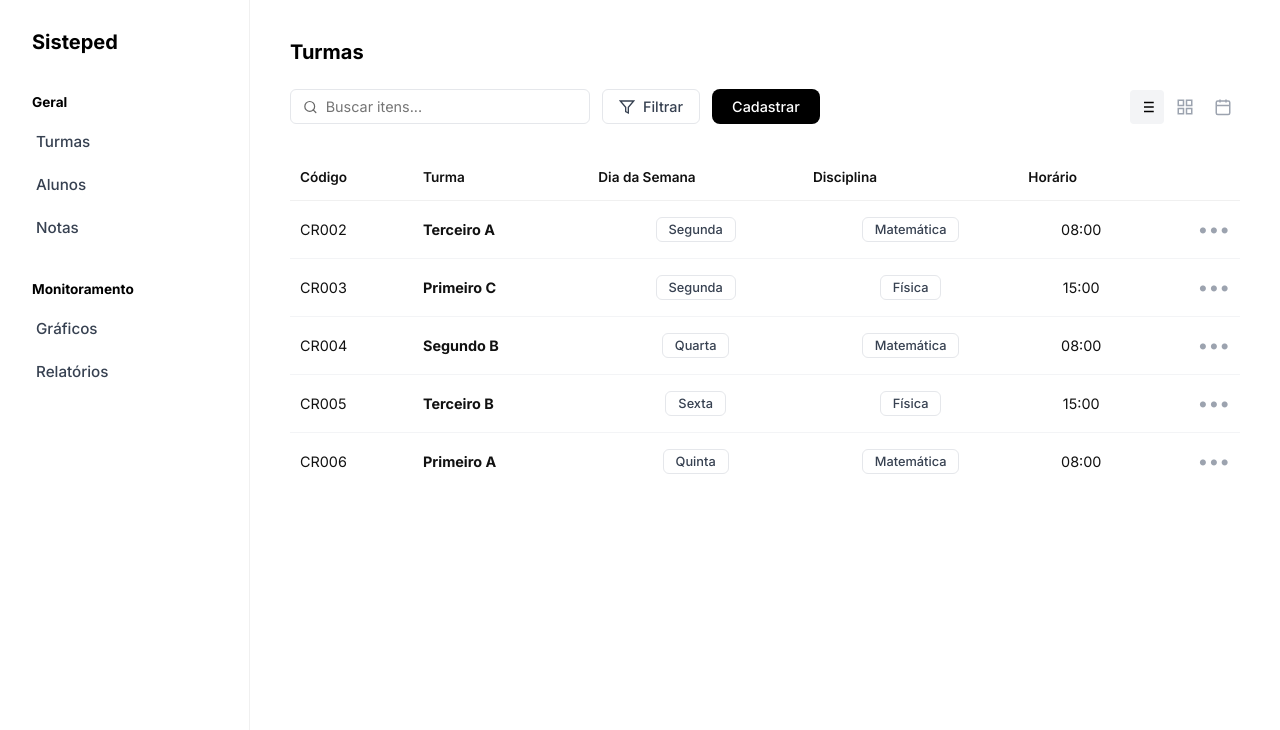
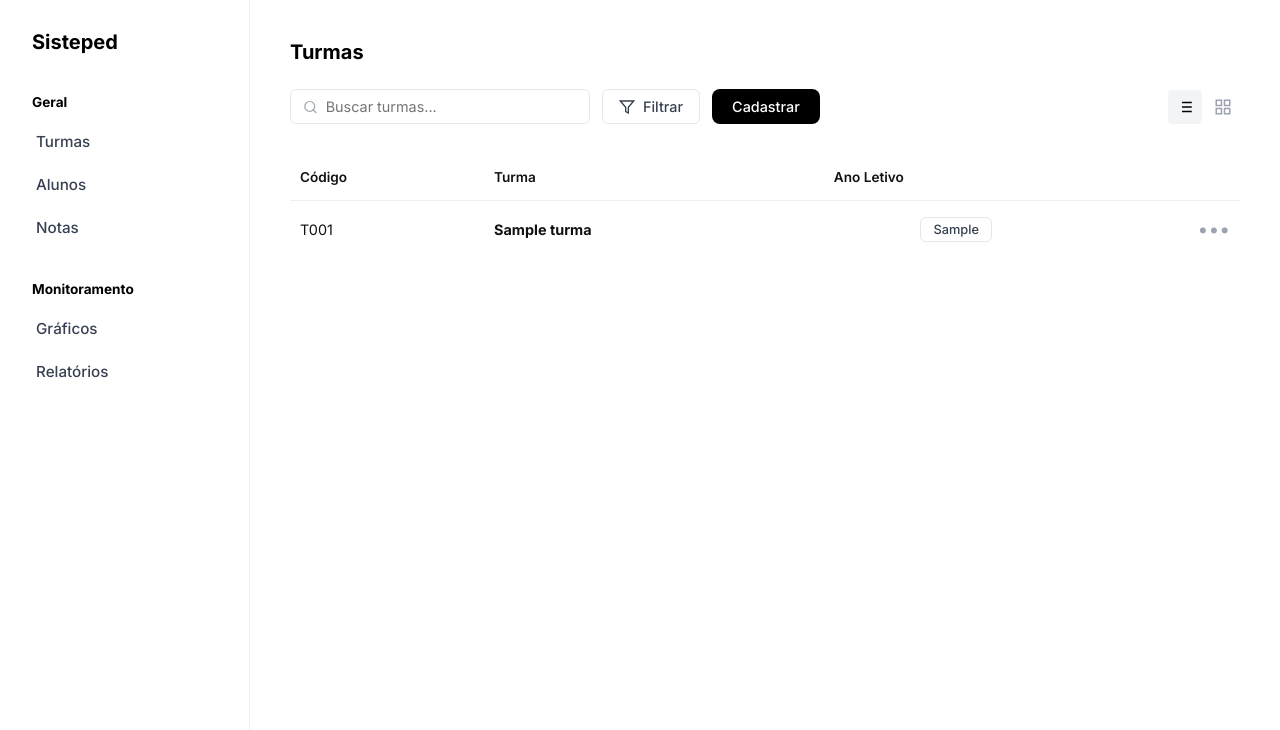
Before and after one commit to r7melo/SistepedV2, a Flask app: page /turmas/ in a window 1280 px wide. Shown: the top 730 px of the page. Run offline with Flask 3, Linux system fonts and the light colour scheme; the visitor is signed in with stand-in values (Sample User, id 1); tables that the repository leaves empty hold one stand-in row (values such as "Sample post").

Commit message:
Cadastro e Exibição de Turmas

```diff
--- a/database/init.sql
+++ b/database/init.sql
@@ -170,3 +170,6 @@ CREATE TABLE IF NOT EXISTS ProfessorDisciplina (
         FOREIGN KEY (idDisciplina)
         REFERENCES Disciplina(idDisciplina)
 );
+
+
+INSERT INTO Escola (instituicaoEscolar) VALUES ('Escola Modelo Sisteped');
--- a/sisteped/src/routes/turmas.py
+++ b/sisteped/src/routes/turmas.py
@@ -1,4 +1,5 @@
-from flask import Blueprint, render_template, session, redirect, url_for
+from flask import Blueprint, flash, render_template, request, session, redirect, url_for
+from ..services.turma_service import criar_turma, listar_turmas
 
 turmas_bp = Blueprint('turmas', __name__, url_prefix='/turmas')
 
@@ -7,12 +8,23 @@ def index():
     if 'user_id' not in session:
         return redirect(url_for('auth.login'))
 
-    return render_template('turmas.html', nome=session.get('user_name'))
+    lista_de_turmas = listar_turmas()
+
+    return render_template('turmas.html', turmas=lista_de_turmas)
 
 
-@turmas_bp.route('/cadastrar_turma', methods=['GET'])
+@turmas_bp.route('/cadastrar_turma', methods=['GET', 'POST'])
 def cadastrar_turma():
-    if 'user_id' not in session:
-        return redirect(url_for('auth.login'))
+    if 'user_id' not in session: return redirect(url_for('auth.login'))
 
-    return render_template('cadastrar_turma.html', nome=session.get('user_name'))
+    if request.method == 'POST':
+        nome = request.form.get('nome')
+        ano = request.form.get('ano')
+
+        if criar_turma(nome, ano):
+            flash('Turma criada com sucesso!', 'success')
+            return redirect(url_for('turmas.cadastrar_turma'))
+        else:
+            flash('Erro ao criar turma.', 'error')
+
+    return render_template('cadastrar_turma.html')
--- /dev/null
+++ b/sisteped/src/services/turma_service.py
@@ -0,0 +1,45 @@
+from .db import get_db_connection
+
+def listar_turmas():
+    conn = get_db_connection()
+    resultados = []
+
+    if conn:
+        try:
+            cursor = conn.cursor(dictionary=True)
+            query = "SELECT idTurma, nome, anoLetivo FROM Turma ORDER BY nome ASC"
+            cursor.execute(query)
+            resultados = cursor.fetchall()
+        except Exception as e:
+            print(f"Erro ao listar turmas: {e}")
+        finally:
+            cursor.close()
+            conn.close()
+
+    return resultados
+
+def criar_turma(nome, ano_letivo, id_escola=1):
+    """
+    Insere uma nova turma no banco.
+    Obs: id_escola é obrigatório no banco, fixamos em 1 por enquanto.
+    """
+    conn = get_db_connection()
+    if not conn:
+        return False
+
+    try:
+        cursor = conn.cursor()
+
+        query = "INSERT INTO Turma (nome, anoLetivo, idEscola) VALUES (%s, %s, %s)"
+        cursor.execute(query, (nome, ano_letivo, id_escola))
+
+        conn.commit()
+        return True
+
+    except Exception as e:
+        print(f"Erro ao criar turma: {e}")
+        conn.rollback()
+        return False
+    finally:
+        cursor.close()
+        conn.close()
--- a/sisteped/src/templates/turmas.html
+++ b/sisteped/src/templates/turmas.html
@@ -1,4 +1,6 @@
 {% extends "base.html" %}
+
+{% block title %}Turmas - Sisteped{% endblock %}
 
 {% block content %}
 <div class="page-container">
@@ -10,8 +12,8 @@
     <div class="toolbar">
         <div class="toolbar-left">
             <div class="search-box">
-                <svg width="16" height="16" viewBox="0 0 24 24" fill="none" stroke="#666" stroke-width="2" stroke-linecap="round" stroke-linejoin="round"><circle cx="11" cy="11" r="8"></circle><line x1="21" y1="21" x2="16.65" y2="16.65"></line></svg>
-                <input type="text" placeholder="Buscar itens...">
+                <svg width="16" height="16" viewBox="0 0 24 24" fill="none" stroke="#9ca3af" stroke-width="2" stroke-linecap="round" stroke-linejoin="round"><circle cx="11" cy="11" r="8"></circle><line x1="21" y1="21" x2="16.65" y2="16.65"></line></svg>
+                <input type="text" placeholder="Buscar turmas...">
             </div>
 
             <button class="btn-outline">
@@ -19,20 +21,15 @@
                 Filtrar
             </button>
 
-            <a href="{{ url_for('turmas.cadastrar_turma') }}"><button class="btn-black small">Cadastrar</button></a>
+            <a href="{{ url_for('turmas.cadastrar_turma') }}">
+                <button class="btn-black small">Cadastrar</button>
+            </a>
         </div>
 
         <div class="toolbar-right">
             <div class="view-toggles">
-                <button class="icon-btn active">
-                    <svg width="18" height="18" viewBox="0 0 24 24" fill="none" stroke="currentColor" stroke-width="2"><line x1="8" y1="6" x2="21" y2="6"></line><line x1="8" y1="12" x2="21" y2="12"></line><line x1="8" y1="18" x2="21" y2="18"></line><line x1="3" y1="6" x2="3.01" y2="6"></line><line x1="3" y1="12" x2="3.01" y2="12"></line><line x1="3" y1="18" x2="3.01" y2="18"></line></svg>
-                </button>
-                <button class="icon-btn">
-                    <svg width="18" height="18" viewBox="0 0 24 24" fill="none" stroke="currentColor" stroke-width="2"><rect x="3" y="3" width="7" height="7"></rect><rect x="14" y="3" width="7" height="7"></rect><rect x="14" y="14" width="7" height="7"></rect><rect x="3" y="14" width="7" height="7"></rect></svg>
-                </button>
-                <button class="icon-btn">
-                    <svg width="18" height="18" viewBox="0 0 24 24" fill="none" stroke="currentColor" stroke-width="2"><rect x="3" y="4" width="18" height="18" rx="2" ry="2"></rect><line x1="16" y1="2" x2="16" y2="6"></line><line x1="8" y1="2" x2="8" y2="6"></line><line x1="3" y1="10" x2="21" y2="10"></line></svg>
-                </button>
+                <button class="icon-btn active"><svg width="18" height="18" viewBox="0 0 24 24" fill="none" stroke="currentColor" stroke-width="2"><line x1="8" y1="6" x2="21" y2="6"></line><line x1="8" y1="12" x2="21" y2="12"></line><line x1="8" y1="18" x2="21" y2="18"></line><line x1="3" y1="6" x2="3.01" y2="6"></line><line x1="3" y1="12" x2="3.01" y2="12"></line><line x1="3" y1="18" x2="3.01" y2="18"></line></svg></button>
+                <button class="icon-btn"><svg width="18" height="18" viewBox="0 0 24 24" fill="none" stroke="currentColor" stroke-width="2"><rect x="3" y="3" width="7" height="7"></rect><rect x="14" y="3" width="7" height="7"></rect><rect x="14" y="14" width="7" height="7"></rect><rect x="3" y="14" width="7" height="7"></rect></svg></button>
             </div>
         </div>
     </div>
@@ -43,63 +40,33 @@
                 <tr>
                     <th>Código</th>
                     <th>Turma</th>
-                    <th class="text-center">Dia da Semana</th>
-                    <th class="text-center">Disciplina</th>
-                    <th class="text-center">Horário</th>
-                    <th></th> </tr>
+                    <th class="text-center">Ano Letivo</th>
+                    <th></th>
+                </tr>
             </thead>
             <tbody>
+                {% for turma in turmas %}
                 <tr>
-                    <td class="text-gray">CR002</td>
-                    <td><strong>Terceiro A</strong></td>
-                    <td class="text-center"><span class="badge">Segunda</span></td>
-                    <td class="text-center"><span class="badge">Matemática</span></td>
-                    <td class="text-center text-gray">08:00</td>
+                    <td class="text-gray">T{{ '%03d' % turma.idTurma }}</td>
+
+                    <td><strong>{{ turma.nome }}</strong></td>
+
+                    <td class="text-center">
+                        <span class="badge">{{ turma.anoLetivo }}</span>
+                    </td>
+
                     <td class="text-right">
-                        <button class="icon-btn-sm">•••</button>
+                        <button class="icon-btn-sm" title="Opções">•••</button>
                     </td>
                 </tr>
+                {% else %}
                 <tr>
-                    <td class="text-gray">CR003</td>
-                    <td><strong>Primeiro C</strong></td>
-                    <td class="text-center"><span class="badge">Segunda</span></td>
-                    <td class="text-center"><span class="badge">Física</span></td>
-                    <td class="text-center text-gray">15:00</td>
-                    <td class="text-right">
-                        <button class="icon-btn-sm">•••</button>
+                    <td colspan="4" class="text-center" style="padding: 40px; color: #6b7280;">
+                        Nenhuma turma encontrada. Clique em cadastrar para começar.
                     </td>
                 </tr>
-                <tr>
-                    <td class="text-gray">CR004</td>
-                    <td><strong>Segundo B</strong></td>
-                    <td class="text-center"><span class="badge">Quarta</span></td>
-                    <td class="text-center"><span class="badge">Matemática</span></td>
-                    <td class="text-center text-gray">08:00</td>
-                    <td class="text-right">
-                        <button class="icon-btn-sm">•••</button>
-                    </td>
-                </tr>
-                <tr>
-                    <td class="text-gray">CR005</td>
-                    <td><strong>Terceiro B</strong></td>
-                    <td class="text-center"><span class="badge">Sexta</span></td>
-                    <td class="text-center"><span class="badge">Física</span></td>
-                    <td class="text-center text-gray">15:00</td>
-                    <td class="text-right">
-                        <button class="icon-btn-sm">•••</button>
-                    </td>
-                </tr>
-                 <tr>
-                    <td class="text-gray">CR006</td>
-                    <td><strong>Primeiro A</strong></td>
-                    <td class="text-center"><span class="badge">Quinta</span></td>
-                    <td class="text-center"><span class="badge">Matemática</span></td>
-                    <td class="text-center text-gray">08:00</td>
-                    <td class="text-right">
-                        <button class="icon-btn-sm">•••</button>
-                    </td>
-                </tr>
-            </tbody>
+                {% endfor %}
+                </tbody>
         </table>
     </div>
 
```
Also changed, not shown: sisteped/src/templates/cadastrar_turma.html (+19 -41 lines).
